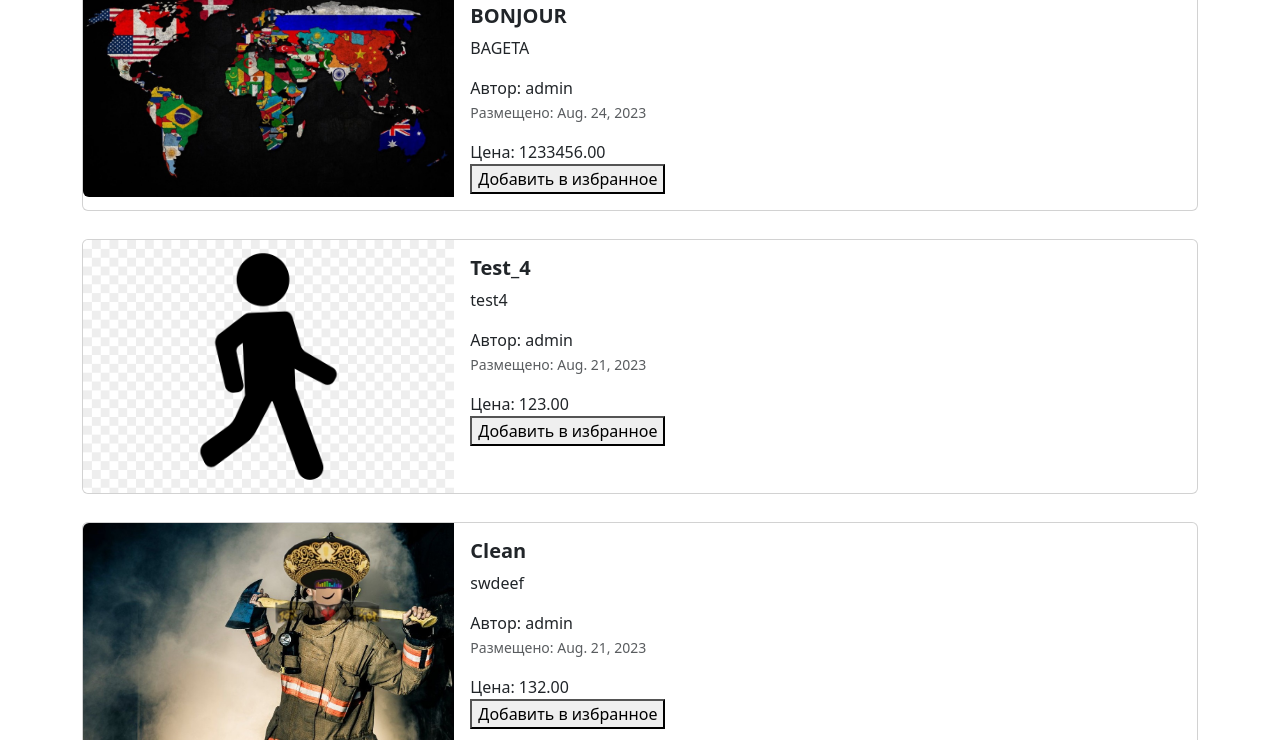
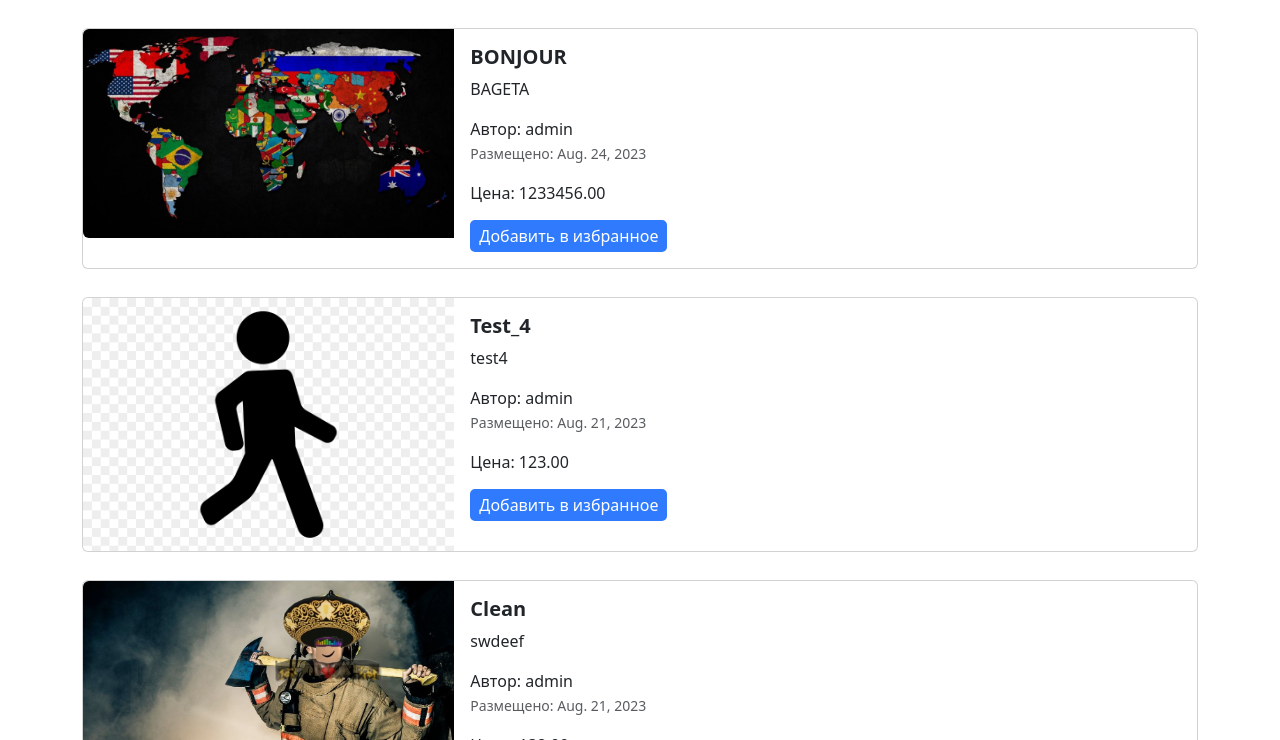
Before and after one commit to Teslanot/site_django_project, a Django app: page / in a window 1280 px wide. Shown: the part 5760-6500 px from the top of the page. Run offline with Django 3.2, Linux system fonts and the light colour scheme; data comes from the database, SQL or seed files in the repository; both versions use the stored data as it was after the commit; some libraries are stand-ins or nearby versions.

Commit message:
upd buttons

```diff
--- a/templates/all-fav.html
+++ b/templates/all-fav.html
@@ -99,12 +99,12 @@
           {% if user in adv.favorites.all %}
           <form action="{% url 'remove_from_favorite' adv.id %}" method="post">
             {% csrf_token %}
-            <button type="submit">Удалить из избранного</button>
+            <button type="submit" class="fav_button_del">Удалить из избранного</button>
           </form>
           {% else %}
           <form action="{% url 'add_to_favorites' adv.id %}" method="post">
             {% csrf_token %}
-            <button type="submit">Добавить в избранное</button>
+            <button type="submit" class="fav_button_on">Добавить в избранное</button>
           </form>
           {% endif %}
         </div>
--- a/templates/base.html
+++ b/templates/base.html
@@ -10,6 +10,22 @@
   <link href="{% static 'css/bootstrap.min.css' %}" rel="stylesheet">
   <link rel="stylesheet" href="{% static 'css/fontello.css' %}">
   <title>{% block title %} Index {% endblock %}</title>
+  <style> .fav_button_del{
+    margin-top: 15px;
+    border: 3px solid rgb(48, 123, 253);
+    border-radius: 5px;
+    align-items: center;
+    background-color: white;
+    color: rgb(48, 123, 253);}
+    .fav_button_on{
+      margin-top: 15px;
+      border: 3px solid rgb(48, 123, 253);
+      border-radius: 5px;
+      align-items: center;
+      background-color: rgb(48, 123, 253);
+      color: white;
+    }
+    </style>
 </head>
 
 <body>
--- a/templates/index.html
+++ b/templates/index.html
@@ -148,12 +148,12 @@
             {% if user in adv.favorites.all %}
             <form action="{% url 'remove_from_favorite' adv.id %}" method="post">
               {% csrf_token %}
-              <button type="submit">Удалить из избранного</button>
+              <button type="submit" class="fav_button_del">Удалить из избранного</button>
             </form>
             {% else %}
             <form action="{% url 'add_to_favorites' adv.id %}" method="post">
               {% csrf_token %}
-              <button type="submit">Добавить в избранное</button>
+              <button type="submit" class="fav_button_on">Добавить в избранное</button>
             </form>
             {% endif %}
           </div>
--- a/templates/novinki.html
+++ b/templates/novinki.html
@@ -150,12 +150,12 @@
           {% if user in adv.favorites.all %}
           <form action="{% url 'remove_from_favorite' adv.id %}" method="post">
             {% csrf_token %}
-            <button type="submit">Удалить из избранного</button>
+            <button type="submit" class="fav_button_del">Удалить из избранного</button>
           </form>
           {% else %}
           <form action="{% url 'add_to_favorites' adv.id %}" method="post">
             {% csrf_token %}
-            <button type="submit">Добавить в избранное</button>
+            <button type="submit" class="fav_button_on">Добавить в избранное</button>
           </form>
           {% endif %}
         </div>
--- a/templates/novinki_den.html
+++ b/templates/novinki_den.html
@@ -145,12 +145,12 @@
           {% if user in adv.favorites.all %}
           <form action="{% url 'remove_from_favorite' adv.id %}" method="post">
             {% csrf_token %}
-            <button type="submit">Удалить из избранного</button>
+            <button type="submit" class="fav_button_del">Удалить из избранного</button>
           </form>
           {% else %}
           <form action="{% url 'add_to_favorites' adv.id %}" method="post">
             {% csrf_token %}
-            <button type="submit">Добавить в избранное</button>
+            <button type="submit" class="fav_button_on" >Добавить в избранное</button>
           </form>
           {% endif %}
         </div>
```
Also changed, not shown: db.sqlite3.
